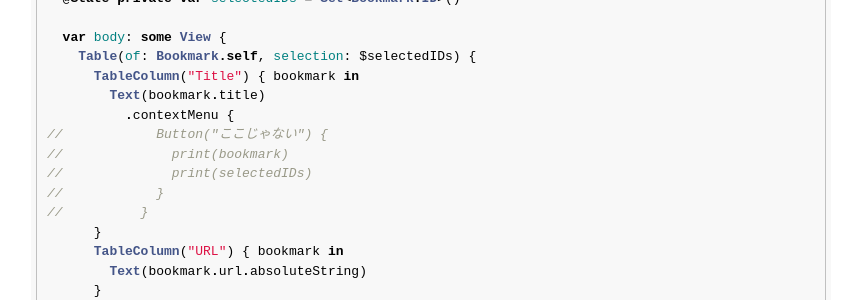
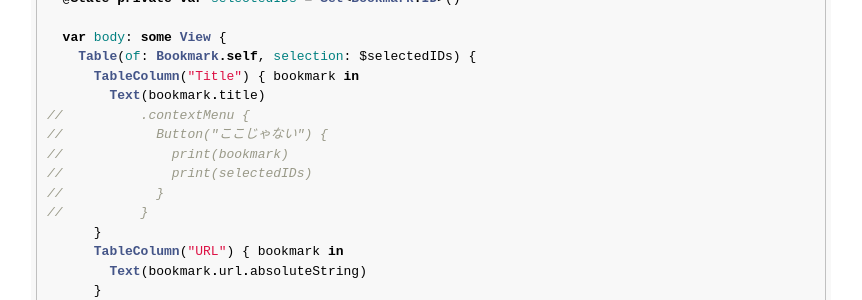
Before and after one commit to GenjiApp/genjiapp.github.io, a Jekyll site: the page built from _posts/2024-02-20-swiftui-table-context-menu.md, in a window 1280 px wide and 1400 px high, scrolled down 2044 px. Shown: the part 152-452 px from the top of the window, without its empty margins (209-1071 px from the left). Built offline with Jekyll 4.4.1, drawn with Linux system fonts in a browser that asks for light colours.

```diff
--- a/_posts/2024-02-20-swiftui-table-context-menu.md
+++ b/_posts/2024-02-20-swiftui-table-context-menu.md
@@ -55,7 +55,7 @@ struct ContentView: View {
     Table(of: Bookmark.self, selection: $selectedIDs) {
       TableColumn("Title") { bookmark in
         Text(bookmark.title)
-          .contextMenu {
+//          .contextMenu {
 //            Button("ここじゃない") {
 //              print(bookmark)
 //              print(selectedIDs)
```
Also changed, not shown: other parts of _posts/2024-02-20-swiftui-table-context-menu.md (+1 -1 lines).
